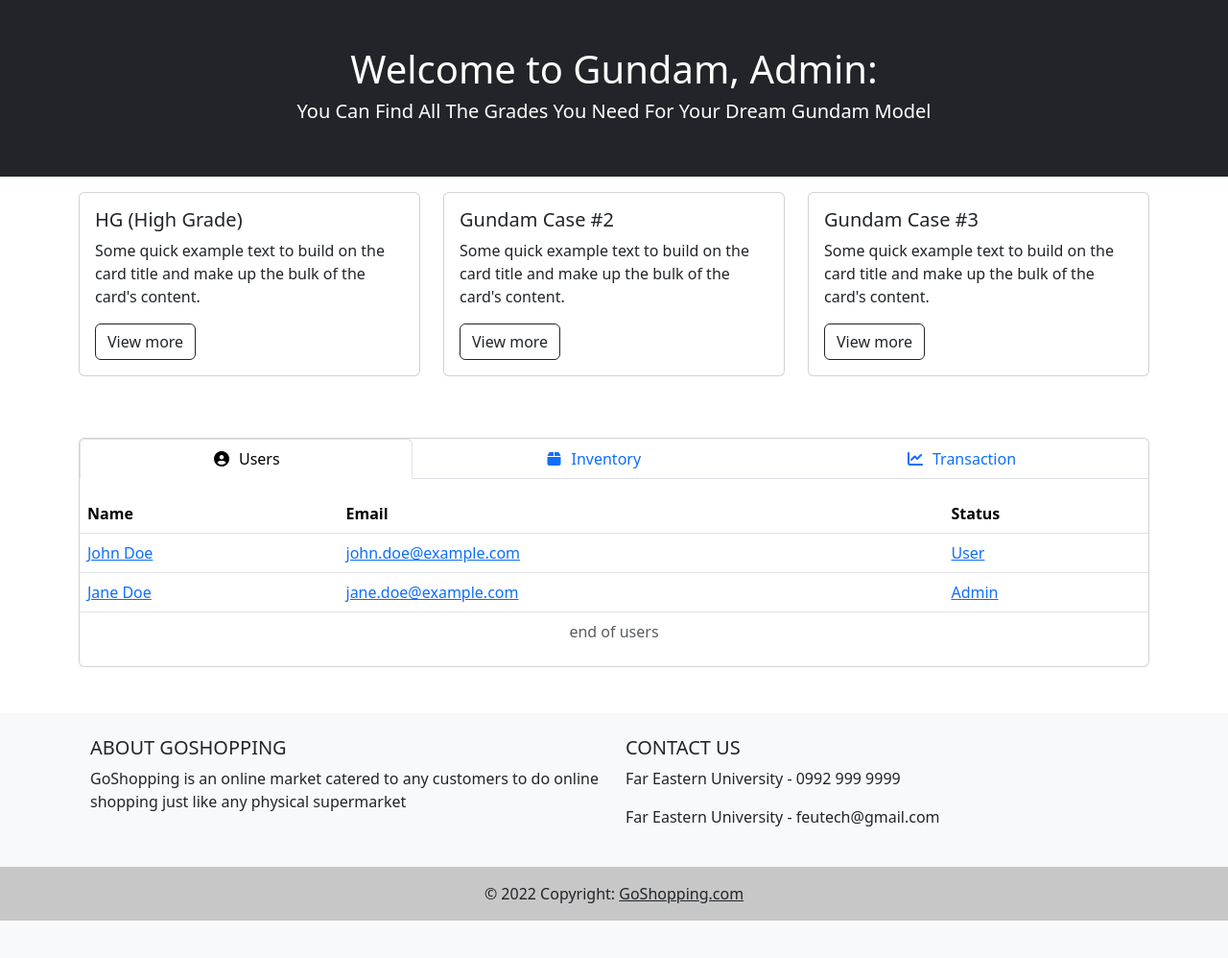
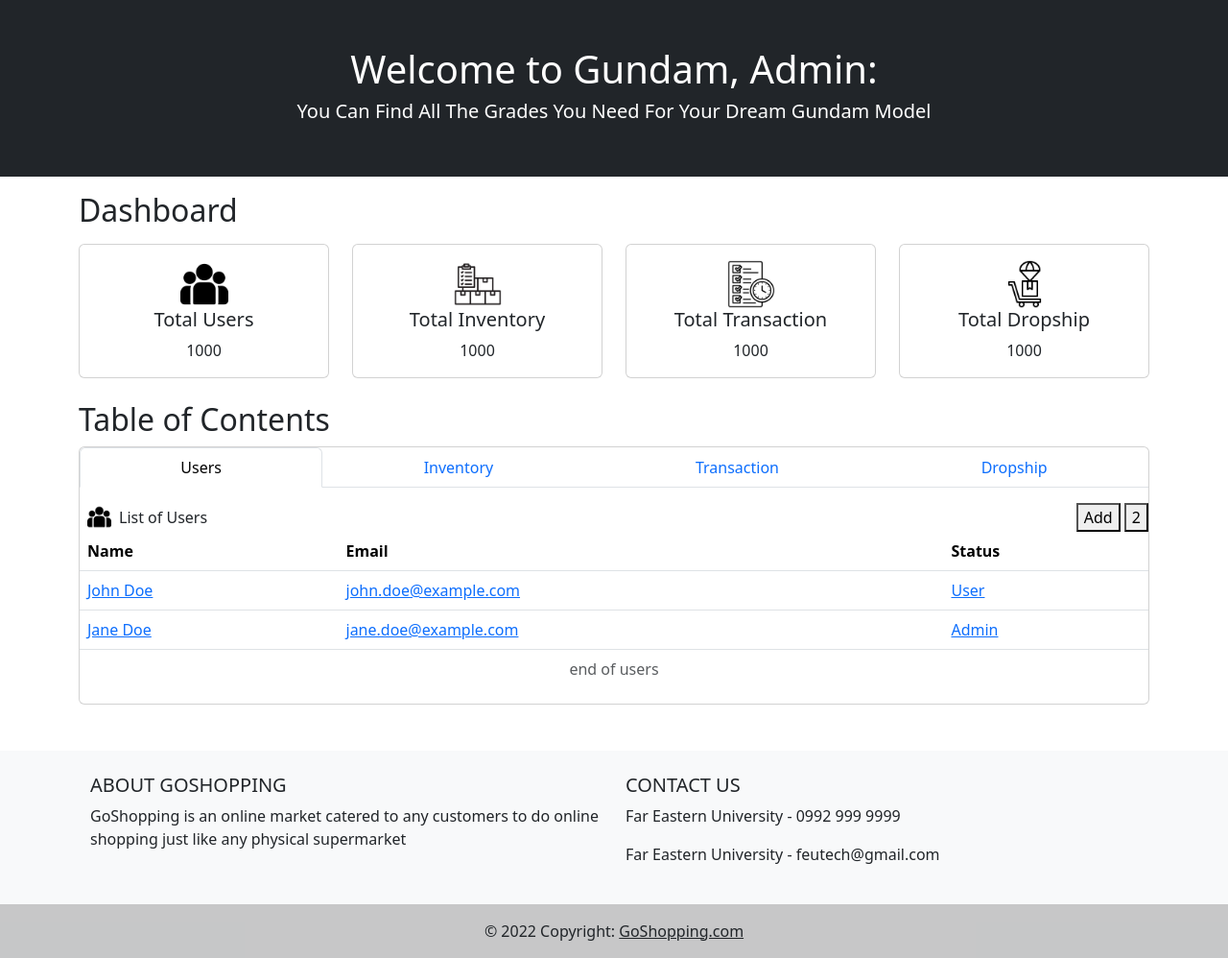
Before and after one commit to rggoria/ci-thebois, a CodeIgniter app: page /ci_thebois/index.php/Admin in a window 1280 px wide. Shown: the part 56-1054 px from the top of the page at 96% size. Before the commit the page ends 1015 px from the top, so only its background shows below. Run offline with CodeIgniter, Linux system fonts and the light colour scheme; some libraries are stand-ins or nearby versions.

Commit message:
Added small details in the Admin Module

```diff
--- a/application/views/admin/admin_homepage.php
+++ b/application/views/admin/admin_homepage.php
@@ -1,60 +1,92 @@
+<!-- Hero Section -->
 <section class="bg-dark py-5 text-center text-white container-fluid">
     <h1>Welcome to Gundam, Admin:</h1>
     <h5>You Can Find All The Grades You Need For Your Dream Gundam Model</h5>
 </section>
 
-<div class="container mt-3 mb-3">
+<!-- Dashboard Section -->
+<section>
+    <div class="container my-3">
+        <h2>Dashboard</h2>
         <div class="row">
-        <div class="col-4">
-            <div class="card">
-                <!-- <img src="https://i.pinimg.com/originals/7f/88/69/7f88697aa9e6adc23f662ff5331f00e9.jpg" class="card-img-top" alt="..."> -->
+            <div class="col-md-3 my-2">
+                <div class="card text-center">
                     <div class="card-body">
-                    <h5 class="card-title">HG (High Grade)</h5>
-                    <p class="card-text">Some quick example text to build on the card title and make up the bulk of the card's content.</p>
-                    <a href="#" class="btn btn-white border-dark">View more</a>
+                        <img src="<?= base_url('resources/images/group.png') ?>" class="icon" alt="User icon" height="50">
+                        <h5 class="card-title">Total Users</h5>
+                        <p class="card-text">1000</p>
                     </div>
                 </div>
             </div>
-        <div class="col-4">
-            <div class="card">
-                <!-- <img src="https://static.vecteezy.com/system/resources/thumbnails/005/607/208/small_2x/meat-and-meat-products-color-set-simple-design-on-brown-background-flat-style-cartoon-illustration-free-vector.jpg" class="card-img-top" alt="..."> -->
+            <div class="col-md-3 my-2">
+                <div class="card text-center">
                     <div class="card-body">
-                    <h5 class="card-title">Gundam Case #2</h5>
-                    <p class="card-text">Some quick example text to build on the card title and make up the bulk of the card's content.</p>
-                    <a href="#" class="btn btn-white border-dark">View more</a>
+                        <img src="<?= base_url('resources/images/inventory.png') ?>" class="icon" alt="User icon" height="50">
+                        <h5 class="card-title">Total Inventory</h5>
+                        <p class="card-text">1000</p>
                     </div>
                 </div>
             </div>
-        <div class="col-4">
-            <div class="card">
-                <!-- <img src="https://img.freepik.com/free-vector/drinks_1308-4653.jpg?w=2000" class="card-img-top" alt="..."> -->
+            <div class="col-md-3 my-2">
+                <div class="card text-center">
                     <div class="card-body">
-                    <h5 class="card-title">Gundam Case #3</h5>
-                    <p class="card-text">Some quick example text to build on the card title and make up the bulk of the card's content.</p>
-                    <a href="#" class="btn btn-white border-dark">View more</a>
+                        <img src="<?= base_url('resources/images/time-management.png') ?>" class="icon" alt="User icon" height="50">
+                        <h5 class="card-title">Total Transaction</h5>
+                        <p class="card-text">1000</p>
+                    </div>
+                </div>
+            </div>
+            <div class="col-md-3 my-2">
+                <div class="card text-center">
+                    <div class="card-body">
+                        <img src="<?= base_url('resources/images/drop-shipping.png') ?>" class="icon" alt="User icon" height="50">
+                        <h5 class="card-title">Total Dropship</h5>
+                        <p class="card-text">1000</p>
                     </div>
                 </div>
             </div>
         </div>
     </div>
+</section>
 
-
-<section class="py-5 container">
+<!-- Table Section -->
+<section>
+    <div class="container mb-5">
+        <h2>Table of Contents</h2>
         <div class="card">
             <ul class="nav nav-tabs nav-fill mb-3" id="myTab" role="tablist">
                 <li class="nav-item" role="presentation">
-                <button class="nav-link active" id="home-tab" data-bs-toggle="tab" data-bs-target="#home" type="button" role="tab" aria-controls="home" aria-selected="true"><i class="fas fa-user-circle fa-fw me-2"></i>Users</button>
+                    <button
+                        class="nav-link active" id="user-tab" data-bs-toggle="tab" data-bs-target="#user" type="button" role="tab" aria-controls="user" aria-selected="false">Users
+                    </button>
                 </li>
                 <li class="nav-item" role="presentation">
-                <button class="nav-link" id="profile-tab" data-bs-toggle="tab" data-bs-target="#profile" type="button" role="tab" aria-controls="profile" aria-selected="false"><i class="fas fas fa-box fa-fw me-2"></i>Inventory</button>
+                    <button
+                        class="nav-link" id="inventory-tab" data-bs-toggle="tab" data-bs-target="#inventory" type="button" role="tab" aria-controls="inventory" aria-selected="false">Inventory
+                    </button>
                 </li>
                 <li class="nav-item" role="presentation">
-                <button class="nav-link" id="contact-tab" data-bs-toggle="tab" data-bs-target="#contact" type="button" role="tab" aria-controls="contact" aria-selected="false"><i class="fas fa-chart-line fa-fw me-2"></i>Transaction</button>
+                    <button
+                        class="nav-link" id="transaction-tab" data-bs-toggle="tab" data-bs-target="#transaction" type="button" role="tab" aria-controls="transaction" aria-selected="false">Transaction
+                    </button>
+                </li>
+                <li class="nav-item" role="presentation">
+                    <button
+                        class="nav-link" id="dropship-tab" data-bs-toggle="tab" data-bs-target="#dropship" type="button" role="tab" aria-controls="dropship" aria-selected="false">Dropship
+                    </button>
                 </li>
             </ul>
             <div class="tab-content" id="myTabContent">
-            <div class="tab-pane fade show active" id="home" role="tabpanel" aria-labelledby="home-tab">
+                <div class="tab-pane fade show active" id="user" role="tabpanel" aria-labelledby="user-tab">
                     <table class="table table-hover">
+                        <div class="ms-2 d-flex align-items-center">
+                            <img src="<?= base_url('resources/images/group.png') ?>" alt="" height="25">
+                            <span class="ms-2">List of Users</span>
+                            <div class="ms-auto">
+                                <button>Add</button>
+                                <button>2</button>
+                            </div>
+                        </div>
                         <caption class="text-center">end of users</caption>
                         <thead>
                             <tr>
@@ -77,7 +109,7 @@
                         </tbody>
                     </table>
                 </div>
-            <div class="tab-pane fade" id="profile" role="tabpanel" aria-labelledby="profile-tab">
+                <div class="tab-pane fade" id="inventory" role="tabpanel" aria-labelledby="inventory-tab">
                     <table class="table table-hover">
                         <caption class="text-center">end of users</caption>
                         <thead>
@@ -101,7 +133,13 @@
                         </tbody>
                     </table>
                 </div>
-            <div class="tab-pane fade" id="contact" role="tabpanel" aria-labelledby="contact-tab">...</div>
+                <div class="tab-pane fade" id="transaction" role="tabpanel" aria-labelledby="transaction-tab">
+                    ...
+                </div>
+                <div class="tab-pane fade" id="dropship" role="tabpanel" aria-labelledby="dropship-tab">
+                    ...
+                </div>
+            </div>
         </div>
     </div>
 </section>
```
Also changed, not shown: resources/images/drop-shipping.png (added), resources/images/group.png (added), resources/images/gundam.png (added), resources/images/inventory.png (added), resources/images/time-management.png (added). Lines whose indentation alone changed are shown as unchanged.
